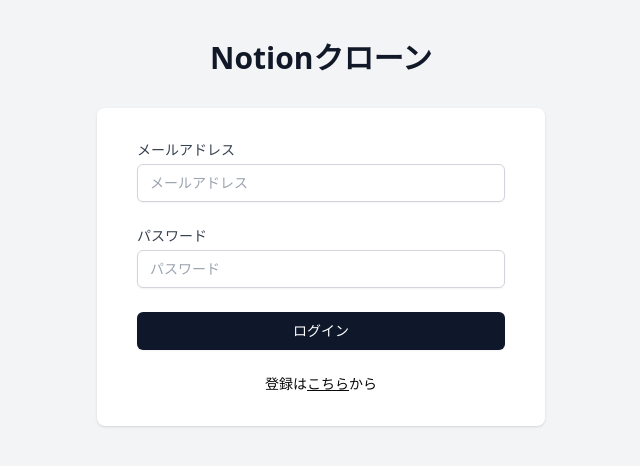
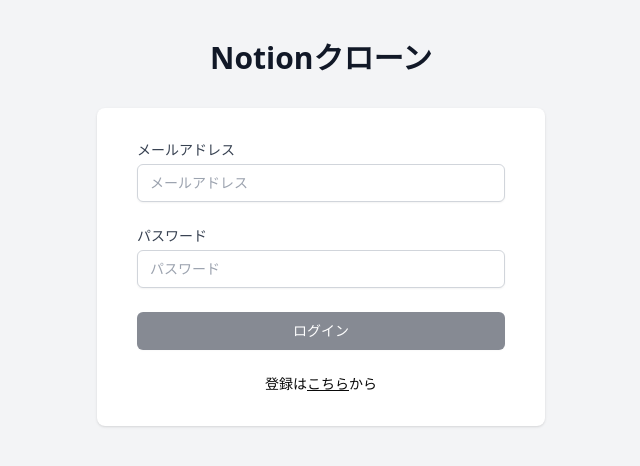
Before and after one commit to yoshisuke1013/notion-clone, a React (Vite) app: page /signin in a window 1280 px wide. Shown: the top 466 px of the page, without its empty margins (319-959 px from the left). Built offline with nearby package versions, Linux system fonts and the light colour scheme; no server answers.

Commit message:
ログイン処理

```diff
--- a/src/modules/auth/auth.repository.ts
+++ b/src/modules/auth/auth.repository.ts
@@ -15,4 +15,18 @@
       userName: data.user?.user_metadata.name,
     };
   },
+
+  async signin(email: string, password: string) {
+    const { data, error } = await supabase.auth.signInWithPassword({
+      email,
+      password,
+    });
+
+    if (error != null || data == null) throw new Error(error?.message);
+
+    return {
+      ...data.user,
+      userName: data.user?.user_metadata.name,
+    };
+  },
 };
--- a/src/pages/Signin.tsx
+++ b/src/pages/Signin.tsx
@@ -1,6 +1,21 @@
-import { Link } from 'react-router-dom';
+import { useState } from "react";
+import { Link } from "react-router-dom";
+import { authRepository } from "../modules/auth/auth.repository";
 
 function Signin() {
+  const [email, setEmail] = useState("");
+  const [password, setPassword] = useState("");
+
+  const signin = async () => {
+    try {
+      if (email == "" || password == "") return;
+      const user = await authRepository.signin(email, password);
+      console.log(user);
+    } catch (error) {
+      console.error("ログインに失敗しました", error);
+    }
+  };
+
   return (
     <div className="min-h-screen bg-gray-100 py-10 px-4 sm:px-6 lg:px-8">
       <div className="flex flex-col items-center">
@@ -25,6 +40,10 @@
                     required
                     type="email"
                     className="appearance-none block w-full px-3 py-2 border border-gray-300 rounded-md shadow-sm placeholder-gray-400 focus:outline-none focus:ring--500 focus:border--500 sm:text-sm"
+                    value={email}
+                    onChange={(e) => {
+                      setEmail(e.target.value);
+                    }}
                   />
                 </div>
               </div>
@@ -43,17 +62,25 @@
                     required
                     type="password"
                     className="appearance-none block w-full px-3 py-2 border border-gray-300 rounded-md shadow-sm placeholder-gray-400 focus:outline-none focus:ring--500 focus:border--500 sm:text-sm"
+                    value={password}
+                    onChange={(e) => {
+                      setPassword(e.target.value);
+                    }}
                   />
                 </div>
               </div>
               <div>
-                <button className="w-full flex justify-center py-2 px-4 border border-transparent rounded-md shadow-sm text-sm font-medium text-white bg-slate-900 focus:outline-none focus:ring-2 focus:ring-offset-2 focus:ring--500 disabled:opacity-50 disabled:cursor-not-allowed">
+                <button
+                  className="w-full flex justify-center py-2 px-4 border border-transparent rounded-md shadow-sm text-sm font-medium text-white bg-slate-900 focus:outline-none focus:ring-2 focus:ring-offset-2 focus:ring--500 disabled:opacity-50 disabled:cursor-not-allowed"
+                  disabled={email == "" || password == ""}
+                  onClick={signin}
+                >
                   ログイン
                 </button>
               </div>
               <div className="mt-4 text-center text-sm">
                 登録は
-                <Link className="underline" to={'/signup'}>
+                <Link className="underline" to={"/signup"}>
                   こちら
                 </Link>
                 から
```
